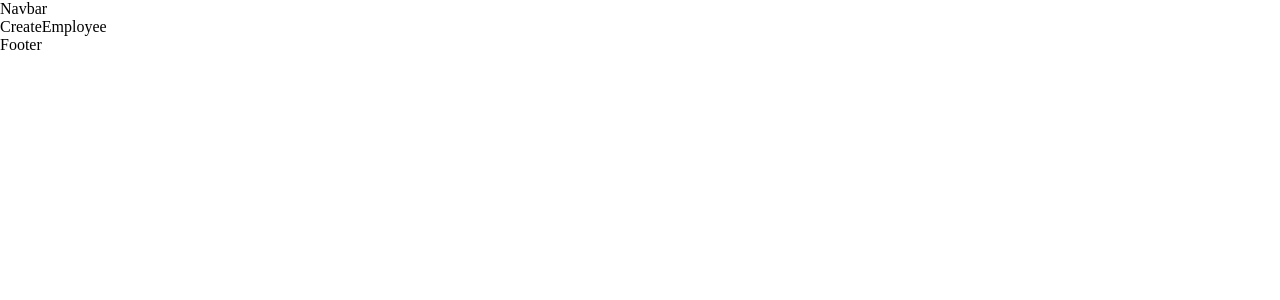
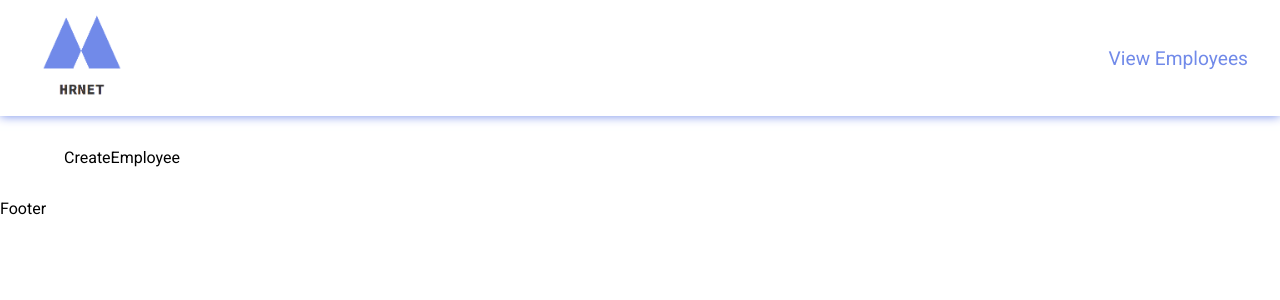
Before and after one commit to Marcat-A/Marcato_Anthony_P14_React, a React (Create React App) app: page / in a window 1280 px wide. Shown: the top 300 px of the page. Built offline with nearby package versions, Linux system fonts and the light colour scheme.

Commit message:
set up navbar

```diff
--- a/src/components/Navbar/Navbar.jsx
+++ b/src/components/Navbar/Navbar.jsx
@@ -1,8 +1,60 @@
-import React from "react";
+import React, { useEffect, useState } from "react";
 import css from "./Navbar.module.css";
+import { Link, useLocation } from "react-router-dom";
+import logo from "../../assets/logo.png";
 
 const Navbar = () => {
-  return <div>Navbar</div>;
+  const [create, setCreate] = useState(true);
+  const [view, setView] = useState(false);
+  const [other, setOther] = useState(false);
+  const route = useLocation();
+  useEffect(() => {
+    if (route.pathname === "/") {
+      setCreate(true);
+      setView(false);
+      setOther(false);
+    } else if (route.pathname === "/view") {
+      setView(true);
+      setCreate(false);
+      setOther(false);
+    } else {
+      setOther(true);
+      setCreate(false);
+      setView(false);
+    }
+  }, [route.pathname]);
+  const links = [
+    { id: 1, name: "View Employees", href: "/view" },
+    { id: 2, name: "Create Employee", href: "/" },
+  ];
+  return (
+    <nav className={css.navbar}>
+      <div className={css.brand}>
+        <img src={logo} alt="Logo de l'entreprise" className={css.logo} />
+      </div>
+      <ul className={css.links}>
+        {create ? (
+          <li className={css.link}>
+            <Link to={links[0].href}>{links[0].name}</Link>
+          </li>
+        ) : view ? (
+          <li className={css.link}>
+            <Link to={links[1].href}>{links[1].name}</Link>
+          </li>
+        ) : other ? (
+          links.map((link) => {
+            return (
+              <li className={css.link} key={link.name}>
+                <Link to={link.href}>{link.name}</Link>
+              </li>
+            );
+          })
+        ) : (
+          ""
+        )}
+      </ul>
+    </nav>
+  );
 };
 
 export default Navbar;
--- a/src/components/Navbar/Navbar.module.css
+++ b/src/components/Navbar/Navbar.module.css
@@ -0,0 +1,29 @@
+.navbar {
+  display: flex;
+  align-items: center;
+  justify-content: space-between;
+  padding: 0.5em 2em;
+  box-shadow: 0 0 10px var(--primary-color);
+}
+
+.logo {
+  display: flex;
+  width: 100px;
+  height: 100px;
+}
+
+.links {
+  display: flex;
+  align-items: center;
+  justify-content: space-between;
+  gap: 1em;
+  font-size: 1.2em;
+}
+.link > a {
+  display: flex;
+  color: var(--primary-color);
+}
+
+.link > a:hover {
+  text-decoration: underline;
+}
--- a/src/globals.module.css
+++ b/src/globals.module.css
@@ -1,5 +1,28 @@
+@import url("https://fonts.googleapis.com/css2?family=Roboto:ital,wght@0,100;0,300;0,400;0,500;0,700;0,900;1,100;1,300;1,400;1,500;1,700;1,900&display=swap");
 * {
   box-sizing: border-box;
   padding: 0;
   margin: 0;
+  font-family: "Roboto", sans-serif;
 }
+:root {
+  --primary-color: #718ae9;
+}
+a {
+  text-decoration: none;
+  color: black;
+}
+
+button {
+  border: none;
+}
+
+li {
+  list-style: none;
+}
+
+main {
+  display: flex;
+  flex-direction: column;
+  padding: 2em 4em;
+}
--- a/src/pages/CreateEmployee.jsx
+++ b/src/pages/CreateEmployee.jsx
@@ -2,7 +2,7 @@ import React from "react";
 import css from "./CreateEmployee.module.css";
 
 const CreateEmployee = () => {
-  return <div>CreateEmployee</div>;
+  return <main>CreateEmployee</main>;
 };
 
 export default CreateEmployee;
--- a/src/pages/NotFound.jsx
+++ b/src/pages/NotFound.jsx
@@ -2,7 +2,7 @@ import React from "react";
 import css from "./NotFound.module.css";
 
 const NotFound = () => {
-  return <div>NotFound</div>;
+  return <main>NotFound</main>;
 };
 
 export default NotFound;
--- a/src/pages/ViewEmployees.jsx
+++ b/src/pages/ViewEmployees.jsx
@@ -2,7 +2,7 @@ import React from "react";
 import css from "./ViewEmployees.module.css";
 
 const ViewEmployees = () => {
-  return <div>ViewEmployees</div>;
+  return <main>ViewEmployees</main>;
 };
 
 export default ViewEmployees;
```
Also changed, not shown: src/assets/logo.png (added).
